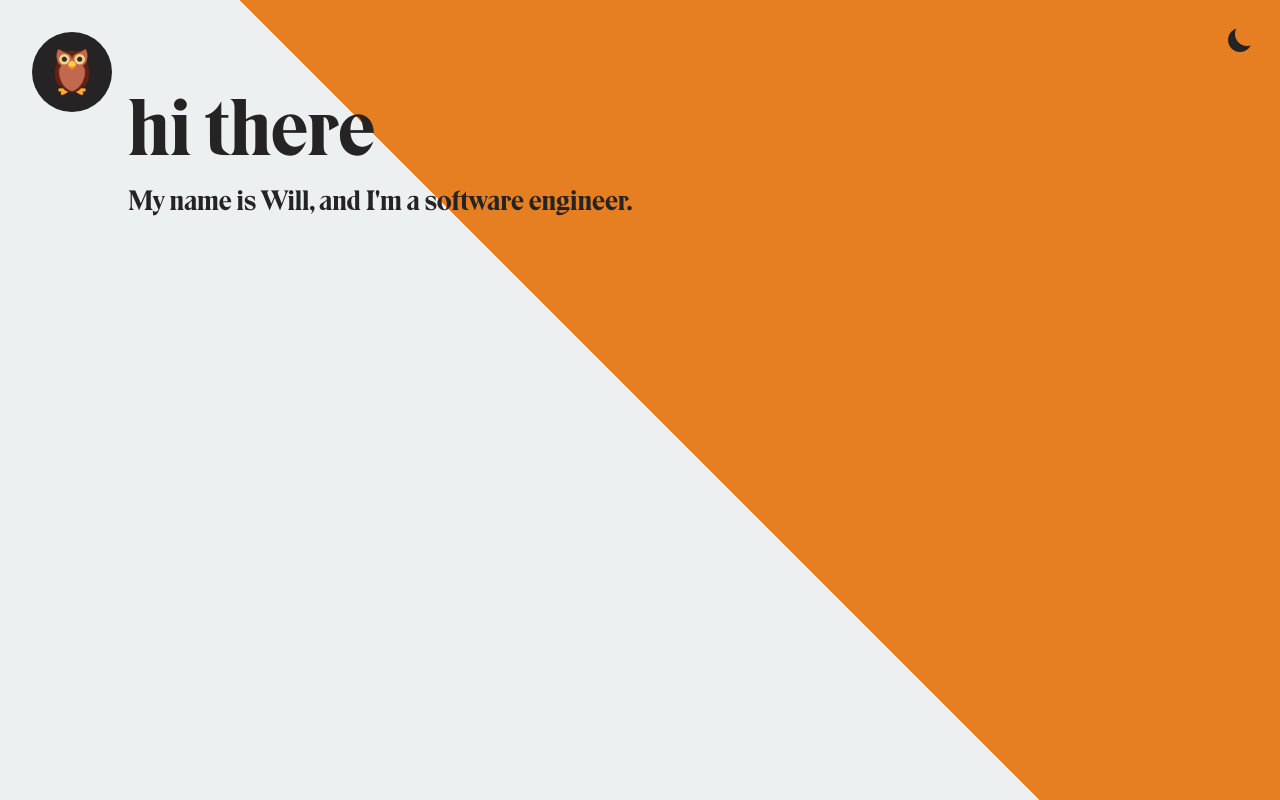
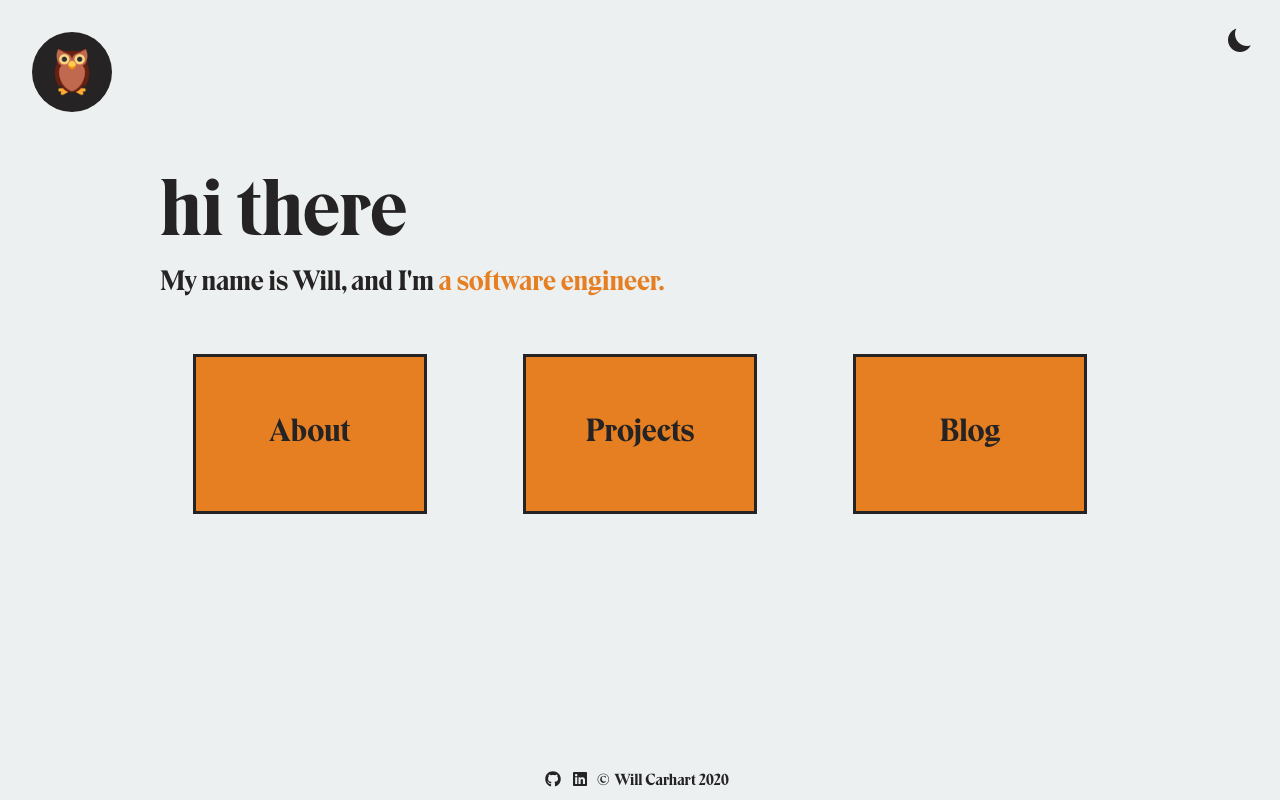
Before and after one commit to wcarhart/willcarh.art, a website: page templates/home.html in a window 1280 px wide. Drawn offline with nearby package versions, Linux system fonts and the light colour scheme.

Commit message:
Homepage prototype complete

```diff
--- a/style.css
+++ b/style.css
@@ -12,9 +12,12 @@
 }
 
 :root.dark-mode {
-	--background: #252323;
+	/*--background: #252323;*/
+	--background: #292929;
 	--detail: #34495e;
-	--color: #442c73;
+	/*--color: #442c73;*/
+	--color: #6642ac;
+	/*--color: #662113;*/
 	--text: #ecf0f1;
 	--toggle: url(ico/dark-mode-toggle-dark.png);
 }
@@ -53,17 +56,20 @@ body {
 	overflow-x: hidden;
 	height: 100%;
 	color: var(--text) !important;
-	background: linear-gradient(45deg, var(--background) 50%, var(--color) 50%);
+	background-color: var(--background) !important;
+	/*background: linear-gradient(45deg, var(--background) 50%, var(--color) 50%);*/
 }
 
 #content-main {
 	position: absolute;
 	z-index: 20;
-	top: 10%;
+	top: 20%;
 	left: 10%;
 	bottom: 10%;
 	right: 10%;
-	/*background-color: var(--detail) !important;*/
+	display: table;
+	margin: 0 auto;
+	width: 75%;
 }
 
 #content-main h1 {
@@ -117,6 +123,63 @@ body {
 	outline: 0;
 }
 
-/*h1 {
-	font-size: 5rem !important;
-}*/
+#tagline {
+	color: var(--color);
+}
+
+.home-block {
+	text-align: center;
+	background-color: var(--color);
+	height: 10rem;
+	outline: solid 0.25rem;
+	margin: 3rem;
+	color: var(--text) !important;
+	transition: all ease 0.3s;
+	border: 0.2rem solid var(--text);
+}
+
+.home-block:hover {
+	border-radius: 1rem;
+	transform: scale(1.1);
+	/*font-style: italic;*/
+}
+
+a.home-block {
+	outline: none;
+}
+
+.vertically-centered {
+	text-align: center;
+	margin: 0;
+	padding: 0;
+	position: absolute;
+	top: 50%;
+	width: 100%;
+	-ms-transform: translateY(-50%);
+	transform: translateY(-50%);
+}
+
+#credits {
+	text-align: center;
+	position: absolute;
+	bottom: 0rem;
+	height: 2rem;
+	width: 100%;
+	display: table;
+	margin: auto;
+}
+
+#credits div {
+	display: inline-block;
+}
+
+.svg-inline--fa.fa-w-14 {
+	margin-left: 0.5rem;
+	margin-right: 0.5rem;
+}
+
+#credits a {
+	color: var(--text);
+	padding: 0;
+	margin: 0;
+}
--- a/templates/home.html
+++ b/templates/home.html
@@ -31,25 +31,59 @@
         <link rel="icon" type="image/png" sizes="16x16" href="ico/favicon-16x16.png">
         <link rel="manifest" href="ico/site.webmanifest"> -->
 
+        <!-- FontAwesome -->
+        <script src="https://use.fontawesome.com/releases/v5.5.0/js/all.js"></script>
+
 		<!-- animate.css -->
 		<link rel="stylesheet" href="https://cdnjs.cloudflare.com/ajax/libs/animate.css/4.1.1/animate.min.css"/>
 	</head>
 	<body>
+
+		<!-- text content -->
 		<div id="content-main">
 			<h1>hi there</h1>
 			<h3>My name is Will, and I'm <span id="tagline"></span></h3>
-		</div>
-		<div id="logo-container">
-			<div class="circle">
-				<a href="https://willcarh.art">
-					<img id="logo" alt="willcarh.art logo" src="../ico/android-chrome-512x512.png">
+			<div class="row">
+				<a id="about-block" class="col home-block" href="src/about.html">
+					<div class="row vertically-centered">
+						<div class="col">
+							<h2>About</h2>
+						</div>
+					</div>
+				</a>
+				<a id="projects-block" class="col home-block" href="src/project_index.html">
+					<div class="row vertically-centered">
+						<div class="col">
+							<h2>Projects</h2>
+						</div>
+					</div>
+				</a>
+				<a id="blog-block" class="col home-block" href="src/blog_index.html">
+					<div class="row vertically-centered">
+						<div class="col">
+							<h2>Blog</h2>
+						</div>
+					</div>
 				</a>
 			</div>
 		</div>
+
+		<!-- logo -->
+		<a id="logo-container" href="https://willcarh.art">
+			<img id="logo" alt="willcarh.art logo" src="../ico/android-chrome-512x512.png">
+		</a>
+
+		<!-- dark mode toggle -->
 		<div id="dark-mode-toggle-container">
 			<button id="dark-mode-toggle"></button>
 		</div>
-		<div id="background-main"></div>
+
+		<!-- footer -->
+		<div id="credits" class="row">
+			<a id="github-icon" href="https://github.com/wcarhart" target="_blank"><i class="fab fa-github" data-fa-transform="left-6"></i></a>
+			<a id="linkedin-icon" href="https://linkedin.com/in/willcarhart" target="_blank"><i class="fab fa-linkedin" data-fa-transform="left-2"></i></a>
+			<div style="text-align:center">&copy;&nbsp; Will Carhart <span id="year"></span></div>
+		</div>
 
 		<!-- toggle dark/light mode -->
 		<script>
@@ -80,18 +114,26 @@
 			}
 			const taglines = [
 				'a software engineer. ',
+				'a tinkerer. ',
+				'a solver of problems. ',
+				'a full-stack developer. ',
+				'a Hacker News lurker. ',
+				'a night owl coder. ',
 				'a bash addict. ',
+				'a lifelong learner. ',
+				'an internet denizen. ',
+				'a daily boba drinker. ',
+				'a proud owner of too many monsteras. ',
 				'a ukulele aficionado. ',
-				'an internet denizen. ',
-				'a solver of problems. ',
 				'a rubix cube fan. ',
 				'an outdoorsman. ',
+				'a wearer of fuzzy socks. ',
 				'a lover of cats and dogs. ',
+				'a sidecar enthusiast. ',
 				'a sucker for a good sunrise. ',
 				'a passionate feminist. ',
-				'a lifelong learner. ',
 				'an adventurous cook and eater. ',
-				'a budding woodworker. '
+				'a budding woodworker and DIY\'er. '
 			]
 			$(document).ready(async () => {
 				let index = 0
```
